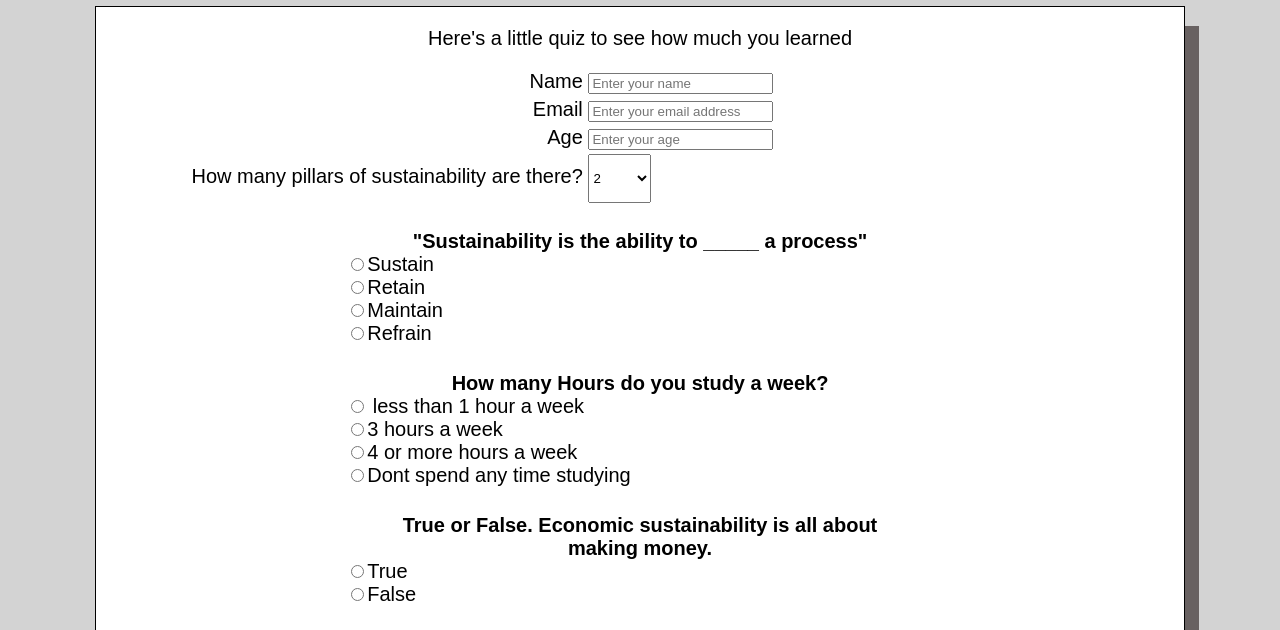
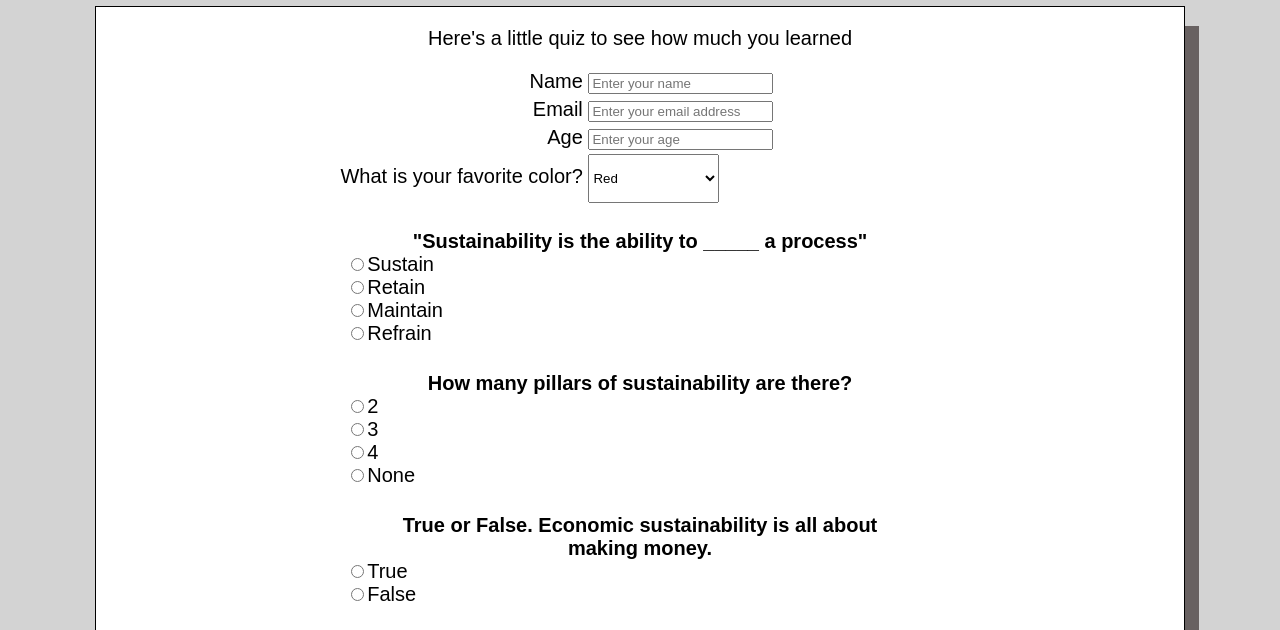
Before and after one commit to kingdiamondebs/wdd-project, a plain HTML site: page index.html in a window 1280 px wide. Shown: the part 144-774 px from the top of the page. Drawn offline with Linux system fonts and the light colour scheme; a script that the page names is missing.

Commit message:
Updated color question - index.html

```diff
--- a/index.html
+++ b/index.html
@@ -59,15 +59,15 @@
                 <!-- creating drop down menu for options -->
                 <div class = "form-row">
                     <div class = "form-label">
-                        <label>How many pillars of sustainability are there?</label>
+                        <label>What is your favorite color?</label>
                     </div>
                     <div class = "form-selection">
                         <select class = "selection">
-                            <option value="">2</option>
-                            <option value="">3</option>
-                            <option value="">1</option>
-                            <option value="">43,901</option>
-                            <option value="">None</option>
+                            <option value="">Red</option>
+                            <option value="">Blue</option>
+                            <option value="">Yellow</option>
+                            <option value="">Orange</option>
+                            <option value="">None of the above</option>
                         </select>
                     </div>
                 </div>
@@ -99,23 +99,23 @@
                 <br>
                 <div class  ="form-row">
                     <div class = "form-label label">
-                       <strong><label >How many Hours do you study a week?</label></strong>
+                       <strong><label >How many pillars of sustainability are there?</label></strong>
                     </div>
                     <br>
 
                     <div class = "form-input">
-                        <input type="radio" name="study Hours"><label value = "less than 1 a hour week"> less than 1 hour a week </label>
+                        <input type="radio" name="study Hours"><label value = "less than 1 a hour week">2</label>
 
                         <br>
 
-                        <input type="radio" name="study Hours"><label value = "3 hours a week">3 hours a week</label>
+                        <input type="radio" name="study Hours"><label value = "3 hours a week">3</label>
                         <br>
 
-                        <input type="radio" name="study Hours"><label value = "4 or more hours a week">4 or more hours a week</label>
+                        <input type="radio" name="study Hours"><label value = "4 or more hours a week">4</label>
 
                         <br>
 
-                        <input type="radio" name="study Hours"><label value = "Dont spend any time studying">Dont spend any time studying</label>
+                        <input type="radio" name="study Hours"><label value = "Dont spend any time studying">None</label>
                     </div>
                 </div>
                 <br>
```
